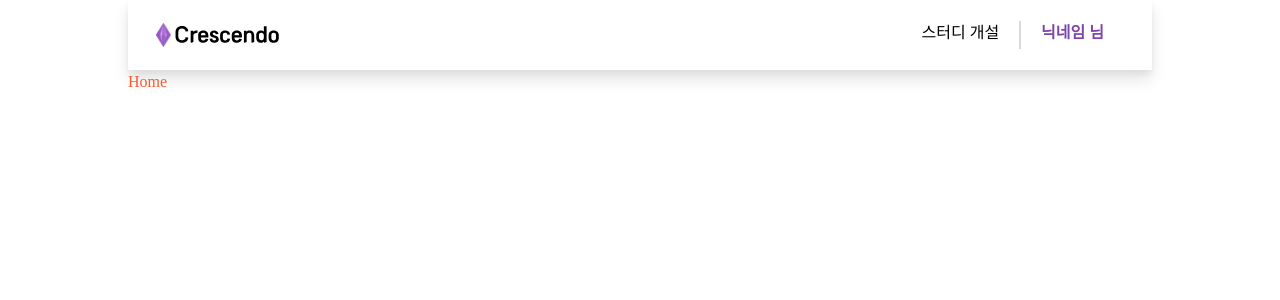
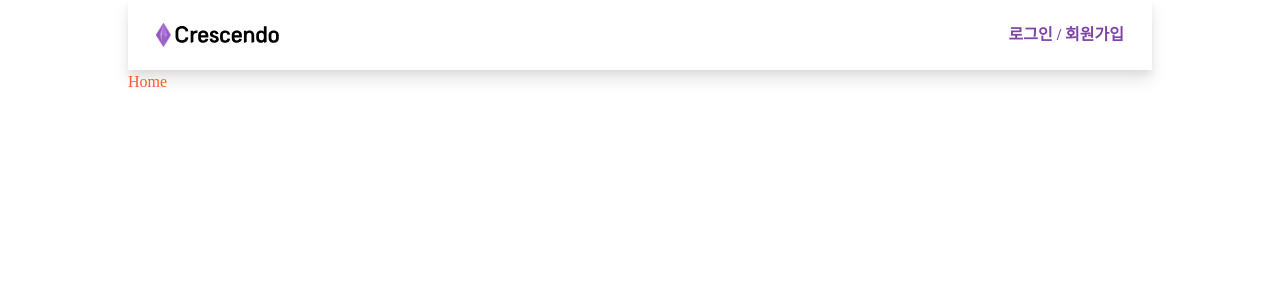
Before and after one commit to crescenders/crescendo-frontend, a Next.js app: page /home in a window 1280 px wide. Shown: the top 300 px of the page. Built offline with nearby package versions, Linux system fonts and the light colour scheme.

Commit message:
[CRES-33] refactor: isLogin false로 수정 #12

```diff
--- a/src/components/common/Header.tsx
+++ b/src/components/common/Header.tsx
@@ -14,7 +14,7 @@ const NAVIGATE_LIST: NavigateListType[] = [
 ];
 
 const Header = () => {
-  const [isLogin, setIsLogin] = useState<boolean>(true);
+  const [isLogin, setIsLogin] = useState<boolean>(false);
   const [isOpen, setIsOpen] = useState<boolean>(false);
   const [isModal, setIsModal] = useState<boolean>(false);
 
@@ -37,7 +37,7 @@ const Header = () => {
             className="text-16 font-bold text-brand mr-5"
             onMouseEnter={(e: React.MouseEvent<HTMLSpanElement>) => {
               e.stopPropagation();
-              setIsOpen(true);
+              setIsOpen(false);
             }}
           >
             닉네임 님
```
